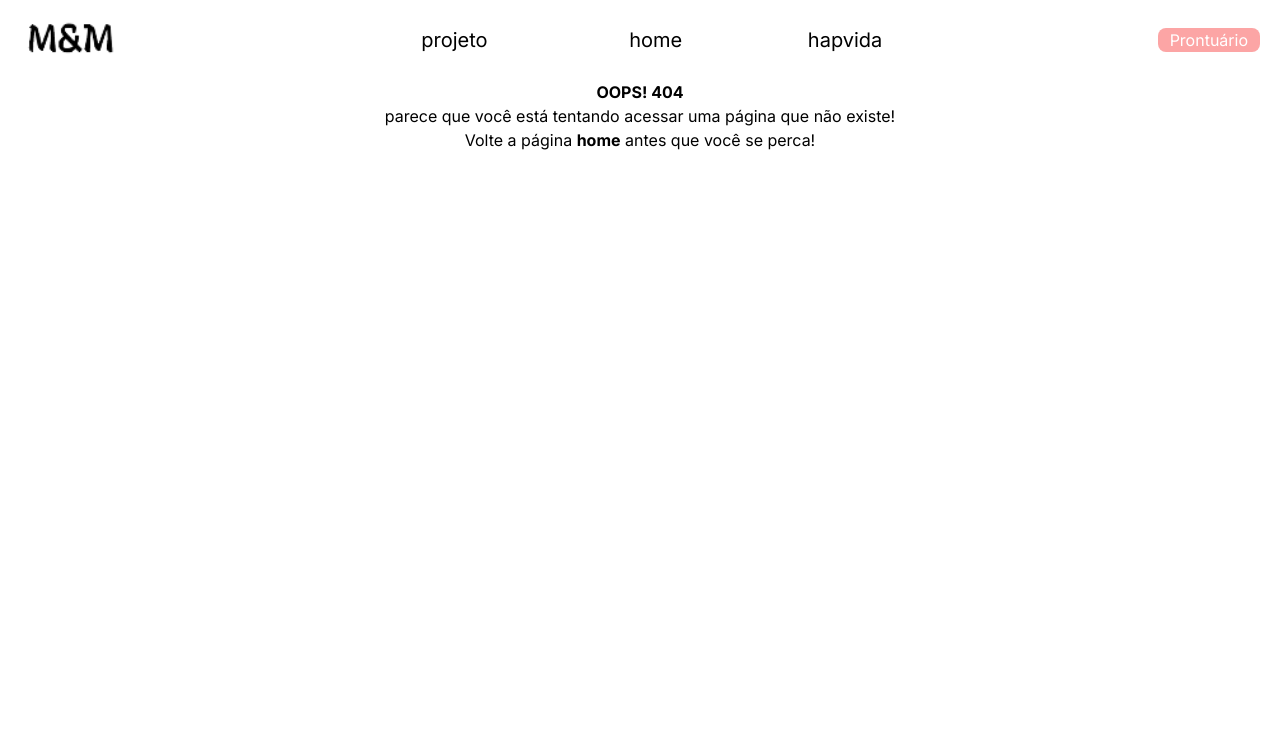
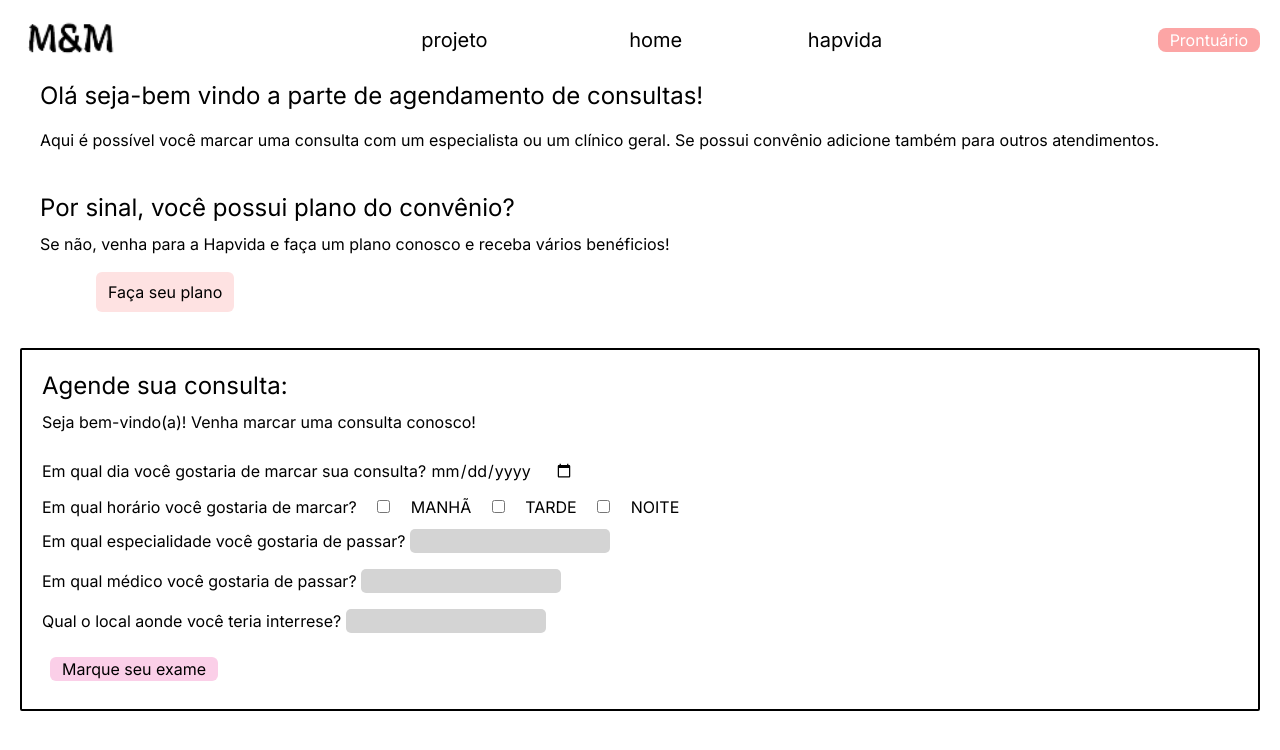
Before and after one commit to ProjetosFaculdadeFiap/GS-Amelia, a Next.js app: page /agenda/consulta in a window 1280 px wide. Before the commit this address had no page. Shown: the top 750 px of the page. Built offline with nearby package versions, Linux system fonts and the light colour scheme.

Commit message:
adicionando página consulta + estilização

```diff
--- /dev/null
+++ b/src/app/agenda/consulta/page.jsx
@@ -0,0 +1,62 @@
+export default function Consulta() {
+    return (
+        <>
+            <div>
+                <h1 className="introducao"> Olá seja-bem vindo a parte de agendamento de consultas! </h1>
+                <p className="introducao-informacao mb-10"> Aqui é possível você marcar uma consulta  com um especialista ou um clínico geral. Se possui convênio adicione também para outros atendimentos. </p>
+
+                <h2 className="convenio"> Por sinal, você possui plano do convênio? </h2>
+                <p className="introducao-informacao"> Se não, venha para a Hapvida e faça um plano conosco e receba vários benéficios! </p>
+                    <div className="px-20">
+                      <a href='#'>
+                        <button className='plano-botao'>Faça seu plano</button>
+                      </a>
+                    </div>
+            </div>
+
+            <div className="cardzao">
+                    <h1 className="conteudo-pai"> Agende sua consulta: </h1>
+                    <p className="conteudo-filho"> Seja bem-vindo(a)! Venha marcar uma consulta conosco! </p>
+
+                    <div>
+                        <form>
+                            <div>
+                                <label className="formulario"> Em qual dia você gostaria de marcar sua consulta? </label>
+                                <input className="" type="date" required/>
+                            </div>
+
+                            <div>
+                                <label className="formulario"> Em qual horário você gostaria de marcar? </label>
+                                <input className="m-4" type="checkbox" required/>
+                                    <span> MANHÃ </span>
+                                <input className="m-4" type="checkbox" required/>
+                                    <span> TARDE </span>
+                                <input className="m-4 mb-4" type="checkbox" required/>
+                                    <span> NOITE </span>
+                            </div>
+
+                            <div>
+                                <label className="formulario"> Em qual especialidade você gostaria de passar? </label>
+                                <input className="formulario-resposta" type="text" required/>
+                            </div>
+
+                            <div>
+                                <label className="formulario"> Em qual médico você gostaria de passar? </label>
+                                <input className="formulario-resposta" type="text" required/>
+                            </div>
+
+                            <div>
+                                <label className="formulario"> Qual o local aonde você teria interrese? </label>
+                                <input className="formulario-resposta" type="text" required/>
+                            </div>
+
+                            <div>
+                                <input className='cursor-pointer transition ease-in-out delay-150 hover:-translate-y-1 hover:scale-110 hover:bg-red-200 duration-300 ... rounded-md m-2 bg-pink-200 px-3 ' type="submit" value="Marque seu exame"/>
+                            </div>
+
+                        </form>
+                    </div>
+            </div>
+        </>
+    )
+}
--- a/src/app/globals.css
+++ b/src/app/globals.css
@@ -62,6 +62,7 @@
     .formulario-resposta {
         @apply w-[200px] bg-neutral-300 rounded-[5px] mb-4
     }
+
 
 
 
```
